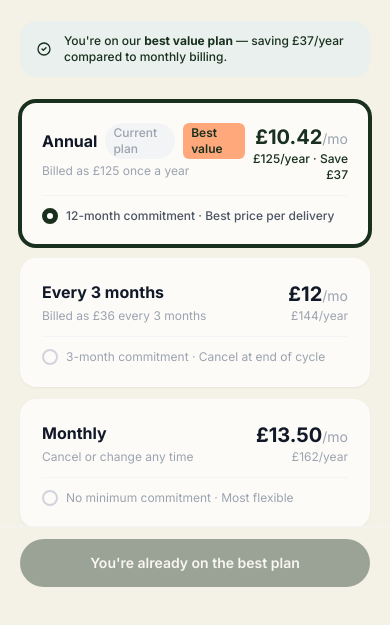
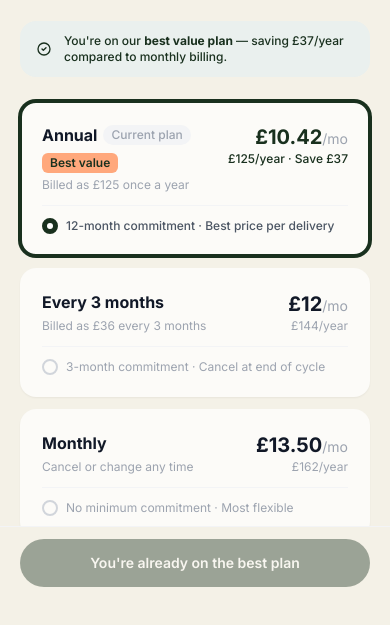
Before and after one commit to Jamie113/voy-portal, a plain HTML site: page offers.html in a window 390 px wide. Shown: the part 225-850 px from the top of the page. Drawn offline with nearby package versions, Linux system fonts and the light colour scheme.

Commit message:
Fix responsive overflow across all pages
- Add overflow-x: hidden to body on all 5 pages to prevent horizontal scroll from decorative blobs and scroll rails
- browse-addons: switch product grid to grid-cols-1 sm:grid-cols-2 so cards stack on narrow mobile; update col-span to match
- offers: make Annual card badge row flex-wrap so Current plan + Best value badges stack cleanly on narrow screens without squeezing the price column

Co-Authored-By: Claude Sonnet 4.6 <noreply@anthropic.com>

```diff
--- a/offers.html
+++ b/offers.html
@@ -33,7 +33,7 @@
   <link rel="preconnect" href="https://fonts.googleapis.com" />
   <link href="https://fonts.googleapis.com/css2?family=Inter:wght@300;400;500;600;700&display=swap" rel="stylesheet" />
   <style>
-    body { background-color: #F4F1E7; }
+    body { background-color: #F4F1E7; overflow-x: hidden; }
 
     .offer-card { transition: box-shadow 0.15s, border-color 0.15s; cursor: pointer; }
     .offer-card.selected { border-color: #19301E; box-shadow: 0 0 0 2px #19301E; }
@@ -108,16 +108,16 @@
 
         <!-- Annual (current) -->
         <div class="offer-card bg-voy-light-stone rounded-2xl p-5 shadow-sm mb-3 border-2 selected" data-plan="annual" onclick="selectPlan(this)">
-          <div class="flex items-start justify-between mb-3">
-            <div>
-              <div class="flex items-center gap-2 mb-1">
+          <div class="flex items-start justify-between gap-3 mb-3">
+            <div class="min-w-0">
+              <div class="flex flex-wrap items-center gap-1.5 mb-1">
                 <p class="text-base font-bold text-gray-900">Annual</p>
-                <span class="text-xs font-medium text-gray-400 bg-gray-100 px-2 py-0.5 rounded-full">Current plan</span>
-                <span class="text-xs font-semibold text-voy-green bg-voy-weight px-2 py-0.5 rounded-md">Best value</span>
+                <span class="text-xs font-medium text-gray-400 bg-gray-100 px-2 py-0.5 rounded-full whitespace-nowrap">Current plan</span>
+                <span class="text-xs font-semibold text-voy-green bg-voy-weight px-2 py-0.5 rounded-md whitespace-nowrap">Best value</span>
               </div>
               <p class="text-xs text-gray-400">Billed as £125 once a year</p>
             </div>
-            <div class="text-right">
+            <div class="text-right flex-shrink-0">
               <p class="text-xl font-bold text-voy-green">£10.42<span class="text-sm font-normal text-gray-400">/mo</span></p>
               <p class="text-xs text-voy-green font-medium">£125/year · Save £37</p>
             </div>
```
Also changed, not shown: addon.html (+1 -1 lines), browse-addons.html (+3 -3 lines), index.html (+1 -1 lines), move-date.html (+1 -1 lines).
